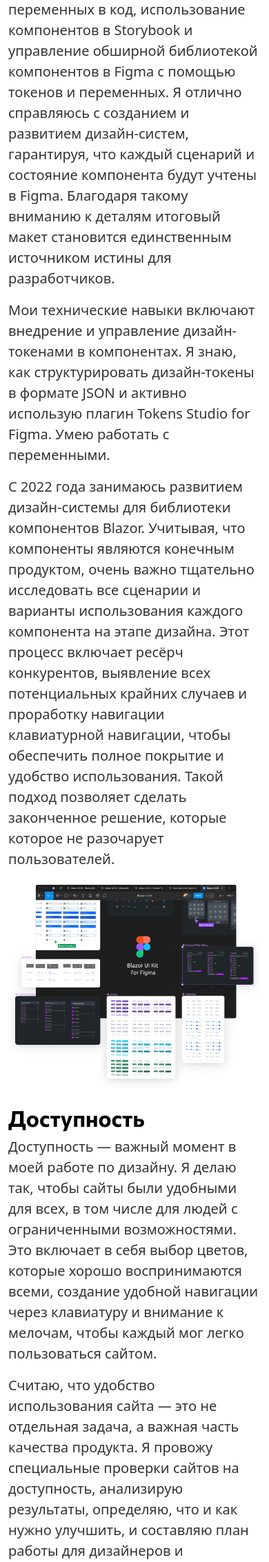
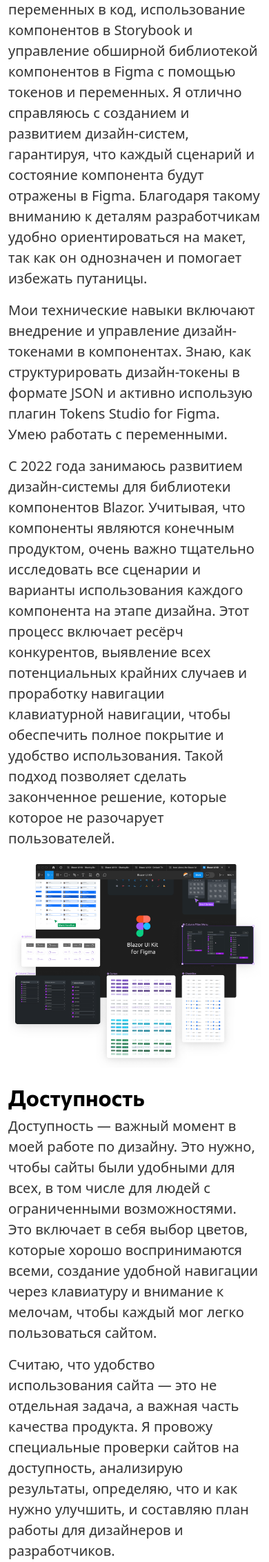
Before and after one commit to maxim-petrov/portfolio, a PHP site: page / in a window 390 px wide. Shown: the part 1978-4243 px from the top of the page at 69% size. Run offline with PHP 8.4, Linux system fonts and the light colour scheme; style sheets or scripts are compiled from the project's sources; some libraries are stand-ins or nearby versions.

Commit message:
Fix works display on mobile

```diff
--- a/index.html
+++ b/index.html
@@ -92,13 +92,13 @@
           </div>
           <div class="row">
             <div class="skills__text col-12 col-sm-10 col-md-8 col-lg-7">
-              <p>Более десяти лет профессионально проектирую пользовательские интерфейсы. Учитываю человеческие слабости и
-                привычки. Минимизирую ошибки и раздражение пользователя при работе с интерфейсом. При проектировании,
+              <p>Более десяти лет профессионально проектирую пользовательские интерфейсы. Учитываю человеческие слабости
+                и привычки. Минимизирую ошибки и раздражение пользователя при работе с интерфейсом. При проектировании,
                 опираюсь на собственный опыт, лучшие практики, обратную связь и результаты исследований. С вниманием
                 отношусь к деталям: мобильной вёрстке, анимации, звукам, пиктограммам.</p>
               <p>С 2016 года проектирую и развиваю интерфейсы в различных продуктах компании DevExpress. К сожалению,
-                многие проекты находятся под NDA и я не могу их показать. Зато, есть подробные рассказы про проектирование
-                интерфейса Саппорт Центра и Документации.</p>
+                многие проекты находятся под NDA и я не могу их показать. Зато, есть подробные рассказы про
+                проектирование интерфейса Саппорт Центра и Документации.</p>
             </div>
           </div>
         </div>
@@ -116,21 +116,21 @@
                 дизайн-систем различных масштабов. Мой опыт включает в себя интеграцию переменных в код, использование
                 компонентов в Storybook и управление обширной библиотекой компонентов в Figma с помощью токенов и
                 переменных. Я отлично справляюсь с созданием и развитием дизайн-систем, гарантируя, что каждый сценарий
-                и состояние компонента будут учтены в Figma. Благодаря такому вниманию к деталям итоговый макет
-                становится единственным источником истины для разработчиков.</p>
+                и состояние компонента будут отражены в Figma. Благодаря такому вниманию к деталям разработчикам удобно
+                ориентироваться на макет, так как он однозначен и помогает избежать путаницы.</p>
             </div>
           </div>
           <div class="row">
             <div class="skills__text skills__text--fluid col-12 col-sm-10 col-md-6 col-lg-5">
               <p class="skills_text">Мои технические навыки включают внедрение и управление дизайн-токенами в
-                компонентах. Я знаю, как структурировать дизайн-токены в формате JSON и активно использую плагин Tokens
+                компонентах. Знаю, как структурировать дизайн-токены в формате JSON и активно использую плагин Tokens
                 Studio for Figma. Умею работать с переменными.</p>
-              <p class="skills_text">С 2022 года занимаюсь развитием дизайн-системы для библиотеки компонентов
-                Blazor. Учитывая, что компоненты являются конечным продуктом, очень важно тщательно исследовать все
-                сценарии и варианты использования каждого компонента на этапе дизайна. Этот процесс включает ресёрч
-                конкурентов, выявление всех потенциальных крайних случаев и проработку навигации клавиатурной навигации,
-                чтобы обеспечить полное покрытие и удобство использования. Такой подход позволяет сделать законченное
-                решение, которые которое не разочарует пользователей.</p>
+              <p class="skills_text">С 2022 года занимаюсь развитием дизайн-системы для библиотеки компонентов Blazor.
+                Учитывая, что компоненты являются конечным продуктом, очень важно тщательно исследовать все сценарии и
+                варианты использования каждого компонента на этапе дизайна. Этот процесс включает ресёрч конкурентов,
+                выявление всех потенциальных крайних случаев и проработку навигации клавиатурной навигации, чтобы
+                обеспечить полное покрытие и удобство использования. Такой подход позволяет сделать законченное решение,
+                которые которое не разочарует пользователей.</p>
             </div>
             <div class="skills__image col-12 col-md-6 col-lg-7">
               <img src="/images/1x/design-systems-collage.png" srcset="/images/1x/design-systems-collage.png 1x, /images/2x/design-systems-collage@2x.png 2x" class="img-fluid">
@@ -147,10 +147,16 @@
           </div>
           <div class="row">
             <div class="skills__text col-12 col-sm-10 col-md-8 col-lg-7">
-              <p class="skills_text">Доступность — важный момент в моей работе по дизайну. Я делаю так, чтобы сайты
-                были удобными для всех, в том числе для людей с ограниченными возможностями. Это включает в себя выбор
-                цветов, которые хорошо воспринимаются всеми, создание удобной навигации через клавиатуру и внимание к
-                мелочам, чтобы каждый мог легко пользоваться сайтом.</p>
+              <p class="skills_text">Доступность — важный момент в моей работе по дизайну. Это нужно, чтобы сайты были
+                удобными для всех, в том числе для людей с ограниченными возможностями. Это включает в себя выбор цветов,
+                которые хорошо воспринимаются всеми, создание удобной навигации через клавиатуру и внимание к мелочам,
+                чтобы каждый мог легко пользоваться сайтом.</p>
+              <p class="skills_text">Считаю, что удобство использования сайта — это не отдельная задача, а важная часть
+                качества продукта. Я провожу специальные проверки сайтов на доступность, анализирую результаты,
+                определяю, что и как нужно улучшить, и составляю план работы для дизайнеров и разработчиков.</p>
+              <p class="skills_text">У меня также есть знания стандарта WCAG 2.2, который устанавливает требования к
+                доступности веб-контента. Это помогает мне создавать продукты, которые удобны в использовании для как
+                можно большего числа людей.</p>
             </div>
           </div>
           <div class="row">
--- a/scss/styles.scss
+++ b/scss/styles.scss
@@ -428,11 +428,6 @@ h1, h2, h3, h4 {
           outline: 1px solid rgba(0, 0, 0, .1) !important;
           outline-offset: -1px;
           align-items: center !important;
-
-          img {
-            width: 180px !important;
-            height: 180px !important;
-          }
         }
       }
 
@@ -442,11 +437,6 @@ h1, h2, h3, h4 {
           outline: 1px solid rgba(0, 0, 0, .1) !important;
           outline-offset: -1px;
           align-items: center !important;
-
-          img {
-            width: 198px !important;
-            height: 145px !important;
-          }
         }
       }
 
@@ -456,11 +446,6 @@ h1, h2, h3, h4 {
           outline: 1px solid rgba(0, 0, 0, .1) !important;
           outline-offset: -1px;
           align-items: center !important;
-
-          img {
-            width: 208px !important;
-            height: 155px !important;
-          }
         }
       }
 
@@ -475,17 +460,23 @@ h1, h2, h3, h4 {
 
       .image_link {
         background: #F3F4F6;
-        width: 414px;
-        height: 259px;
         border-radius: 12px;
         display: flex;
         justify-content: center;
         padding: 10px 10px 0;
         align-items: flex-end;
 
-        img {
-          width: 320px;
-          height: 230px;
+        @include media-breakpoint-up(xl) {
+          height: 259px;
+
+          img {
+            width: 320px;
+            height: 230px;
+          }
+        }
+
+        @include media-breakpoint-up(xxl) {
+          width: 414px;
         }
       }
 
```
Also changed, not shown: images/1x/work-preview-cloud4rpi.png, images/2x/work-preview-cloud4rpi@2x.png, images/svg/work-preview-cloud4rpi.svg, images/svg/work-preview-localization.svg, images/svg/work-preview-xaf.svg.
